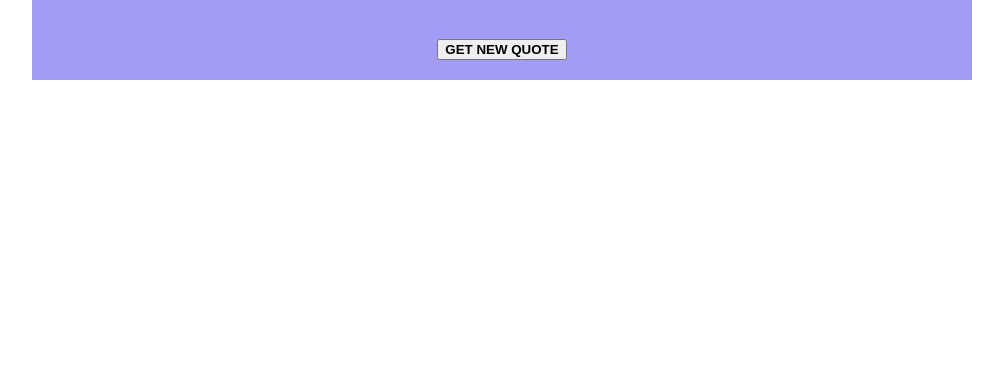
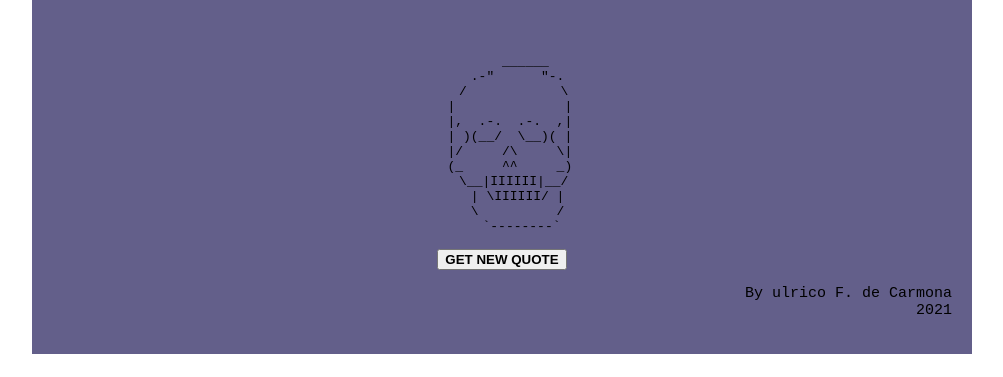
Before and after one commit to new-media-art/random-quote-generator, a plain HTML site: page emil-cioran-random-quote-machine/dist/index.html in a window 1280 px wide. Shown: the part 423-800 px from the top of the page, without its empty margins (138-1141 px from the left). Drawn offline with Linux system fonts and the light colour scheme.

```diff
--- a/random-quote-generator/dist/index.html
+++ b/emil-cioran-random-quote-machine/dist/index.html
@@ -21,6 +21,24 @@
 
   <p id="quote" class="quote-text"></p>
 
+    <div class="ascii-art">
+      ______
+    .-"      "-.
+   /            \
+  |              |
+  |,  .-.  .-.  ,|
+  | )(__/  \__)( |
+  |/     /\     \|
+  (_     ^^     _)
+   \__|IIIIII|__/
+    | \IIIIII/ |
+    \          /
+     `--------`
+    </div>
+
+
+
+
 
 
   <div class="box" style="text-align:center;">
@@ -30,10 +48,10 @@
     </button>
   </div>
 
+  <p class="dev">By ulrico F. de Carmona<br>2021<br></p>
 
 
+  <script  src="./script.js"></script
 
-  <!--<script  src="./script.js"></script>-->
-  <script  src="Untitled-1.js"></script>
 </body>
 </html>
--- a/random-quote-generator/dist/script.js
+++ b/emil-cioran-random-quote-machine/dist/script.js
@@ -46,8 +46,7 @@ for(let quote in cioranWisdom) {
 
 
 function formatQuote() {
-  // Add some ASCII here?
-  // Add in more symbols to the array? like emojies or what not?
+
   let formatted = cioranQuote.join('\n')
   return formatted
 
--- a/random-quote-generator/dist/style.css
+++ b/emil-cioran-random-quote-machine/dist/style.css
@@ -1,5 +1,5 @@
 .body-attr {
-  background-color: #a39cf4;
+  background-color: #635f8a;
   padding: 20px;
   width: 900px;
   margin-left: auto;
@@ -16,6 +16,15 @@
   font-size: 40px;
   text-align: center;
 }
+
+.ascii-art {
+  font-family: monospace;
+  white-space: pre;
+  text-align: center;
+}
+
+
+
 .author-text {
   font-size: 20px;
   text-align: center;
@@ -38,7 +47,9 @@
   text-decoration: none;
   margin: 35px;
 }
-.fa-twitter {
-  background: #55ACEE;
-  color: white;
+
+.dev {
+  font-size: 15px;
+  text-align: right;
+  font-family: monospace;
 }
```
Also changed, not shown: emil-cioran-random-quote-machine/dist/Untitled-1.js (renamed from random-quote-generator/dist/Untitled-1.js), emil-cioran-random-quote-machine/images/emil-cioran1.JPG (added), emil-cioran-random-quote-machine/images/emil-cioran2.JPG (added), emil-cioran-random-quote-machine/license.txt, emil-cioran.jpg (added), 2 other files.
